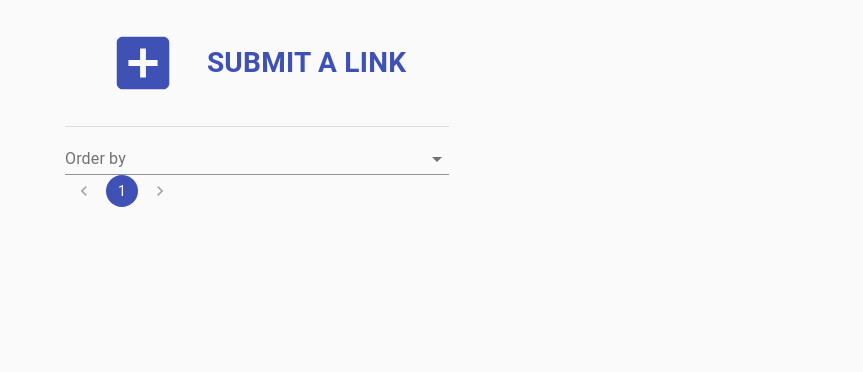
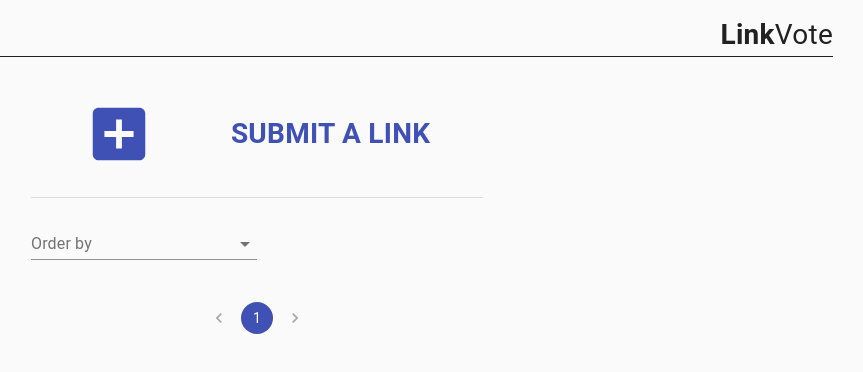
Before and after one commit to CagriUysal/LinkVote, a React (Create React App) app: page / in a window 1280 px wide. Shown: the top 372 px of the page, without its empty margins (383-1246 px from the left). Built offline with nearby package versions, Linux system fonts and the light colour scheme; the HTML template or start-up script is replaced by a standard one.

Commit message:
UI enhancements

```diff
--- a/src/components/AddLink.tsx
+++ b/src/components/AddLink.tsx
@@ -7,9 +7,13 @@ import StyledLink from "@material-ui/core/Link";
 import Typography from "@material-ui/core/Typography";
 import { makeStyles } from "@material-ui/core/styles";
 
-const useStyles = makeStyles({
-  addItem: {
-    padding: "2em",
+const useStyles = makeStyles((theme) => ({
+  container: {
+    padding: "1em",
+    borderRadius: "1em",
+    "&:hover": {
+      backgroundColor: theme.palette.grey[200],
+    },
   },
   addItemText: {
     textTransform: "uppercase",
@@ -19,7 +23,7 @@ const useStyles = makeStyles({
   addItemIcon: {
     fontSize: "5em",
   },
-});
+}));
 
 const AddLink = () => {
   const classes = useStyles();
@@ -28,10 +32,10 @@ const AddLink = () => {
     <StyledLink component={Link} to="/add">
       <Grid
         container
-        className={classes.addItem}
         alignItems="center"
         justify="space-around"
         wrap="nowrap"
+        className={classes.container}
       >
         <AddBoxIcon className={classes.addItemIcon} />
         <Typography className={classes.addItemText}>submit a link</Typography>
--- /dev/null
+++ b/src/components/Header.tsx
@@ -0,0 +1,36 @@
+import React from "react";
+
+import Grid from "@material-ui/core/Grid";
+import Typography from "@material-ui/core/Typography";
+import { makeStyles } from "@material-ui/core/styles";
+
+const useStyles = makeStyles({
+  container: {
+    width: "90%",
+    margin: "0 auto",
+    marginTop: "1em",
+    borderBottom: "0.1em solid",
+  },
+  text: {
+    fontSize: "2em",
+  },
+});
+
+const Header = () => {
+  const classes = useStyles();
+
+  return (
+    <Grid container justify="flex-end" className={classes.container}>
+      <Grid item>
+        <Grid container>
+          <Typography className={classes.text} style={{ fontWeight: "bold" }}>
+            Link
+          </Typography>
+          <Typography className={classes.text}>Vote</Typography>
+        </Grid>
+      </Grid>
+    </Grid>
+  );
+};
+
+export default Header;
--- a/src/components/ItemForm.tsx
+++ b/src/components/ItemForm.tsx
@@ -66,6 +66,7 @@ const ItemForm = () => {
           color="primary"
           className={classes.button}
           onClick={handleClick}
+          style={{ marginTop: "2em" }}
         >
           add
         </Button>
--- a/src/components/LinkItem.tsx
+++ b/src/components/LinkItem.tsx
@@ -17,9 +17,13 @@ import { ItemSchema } from "../api/schema";
 import { DataContext } from "../helpers/context/dataContext";
 import { DELETE, UPVOTE, DOWNVOTE } from "../helpers/reducers/dataReducer";
 
-const useStyles = makeStyles({
+const useStyles = makeStyles((theme) => ({
   container: {
     position: "relative",
+    borderRadius: "1em",
+    "&:hover": {
+      backgroundColor: theme.palette.grey[100],
+    },
   },
   vote: {
     fontSize: "3em",
@@ -30,10 +34,10 @@ const useStyles = makeStyles({
   },
   deleteIcon: {
     position: "absolute",
-    top: 0,
-    right: 0,
+    top: "-0.5em",
+    right: "-0.5em",
   },
-});
+}));
 
 const LinkItem: FunctionComponent<{
   item: ItemSchema;
@@ -87,15 +91,17 @@ const LinkItem: FunctionComponent<{
             <Typography className={classes.name}>{name}</Typography>
             <Link href={url}>{`(${url})`}</Link>
 
-            <Grid item>
-              <Button onClick={handleUpvoteClick}>
+            <Grid item style={{ marginTop: "0.5em" }}>
+              <Grid container wrap="nowrap">
+                <Button onClick={handleUpvoteClick} disableRipple>
                   <ArrowUpwardIcon fontSize="small" />
                   upvote
                 </Button>
-              <Button onClick={handleDownvoteClick}>
+                <Button onClick={handleDownvoteClick} disableRipple>
                   <ArrowDownwardIcon fontSize="small" />
                   downvote
                 </Button>
+              </Grid>
             </Grid>
           </Grid>
         </Grid>
@@ -105,6 +111,7 @@ const LinkItem: FunctionComponent<{
           className={classes.deleteIcon}
           style={{ display: isMouseOver ? undefined : "none" }}
           onClick={handleDeleteClick}
+          edge="start"
         >
           <HighlightOffIcon />
         </IconButton>
--- a/src/pages/Add.tsx
+++ b/src/pages/Add.tsx
@@ -8,11 +8,16 @@ import ArrowBackIcon from "@material-ui/icons/ArrowBack";
 import { makeStyles } from "@material-ui/core/styles";
 
 import ItemForm from "../components/ItemForm";
+import Header from "../components/Header";
 
 const useStyles = makeStyles({
   container: {
-    width: "30%",
+    width: "35%",
+    minWidth: "300px",
     margin: "0 auto",
+    "& > *": {
+      marginTop: "1em",
+    },
   },
   text: {
     textTransform: "capitalize",
@@ -23,9 +28,16 @@ const Add: FunctionComponent<RouteComponentProps> = () => {
   const classes = useStyles();
 
   return (
+    <>
+      <Header />
       <Grid container direction="column" className={classes.container}>
         <StyledLink component={Link} to="/">
-        <ArrowBackIcon fontSize="small" /> Return to List
+          <Grid container>
+            <ArrowBackIcon fontSize="small" />
+            <Typography style={{ marginLeft: "0.5em" }}>
+              Return to List
+            </Typography>
+          </Grid>
         </StyledLink>
 
         <Typography variant="h4" component="h1" className={classes.text}>
@@ -34,6 +46,7 @@ const Add: FunctionComponent<RouteComponentProps> = () => {
 
         <ItemForm />
       </Grid>
+    </>
   );
 };
 
--- a/src/pages/Home.tsx
+++ b/src/pages/Home.tsx
@@ -21,16 +21,27 @@ import { DataContext } from "../helpers/context/dataContext";
 import compareFactory, { compareTypes } from "../helpers/utils/compareFactory";
 import AddLink from "../components/AddLink";
 import LinkItem from "../components/LinkItem";
+import Header from "../components/Header";
 
 const itemPerPage = Number(process.env.REACT_APP_ITEM_PER_PAGE);
 
 const useStyles = makeStyles({
   container: {
     width: "30%",
+    minWidth: "480px",
+    padding: "1em",
     margin: "0 auto",
+    "& > *": {
+      marginTop: "1em",
+    },
   },
   select: {
     width: "50%",
+  },
+  page: {
+    alignSelf: "center",
+    marginTop: "3em",
+    marginBottom: "5em",
   },
 });
 
@@ -68,12 +79,13 @@ const Home: FunctionComponent<RouteComponentProps> = () => {
 
   return (
     <>
+      <Header />
       <Grid container direction="column" className={classes.container}>
         <AddLink />
 
         <Divider />
 
-        <FormControl>
+        <FormControl className={classes.select}>
           <InputLabel id="order-label">Order by</InputLabel>
           <Select
             labelId="order-label"
@@ -97,6 +109,7 @@ const Home: FunctionComponent<RouteComponentProps> = () => {
           color="primary"
           page={page}
           onChange={handlePageChange}
+          className={classes.page}
         />
       </Grid>
 
```
Lines whose indentation alone changed are shown as unchanged.
